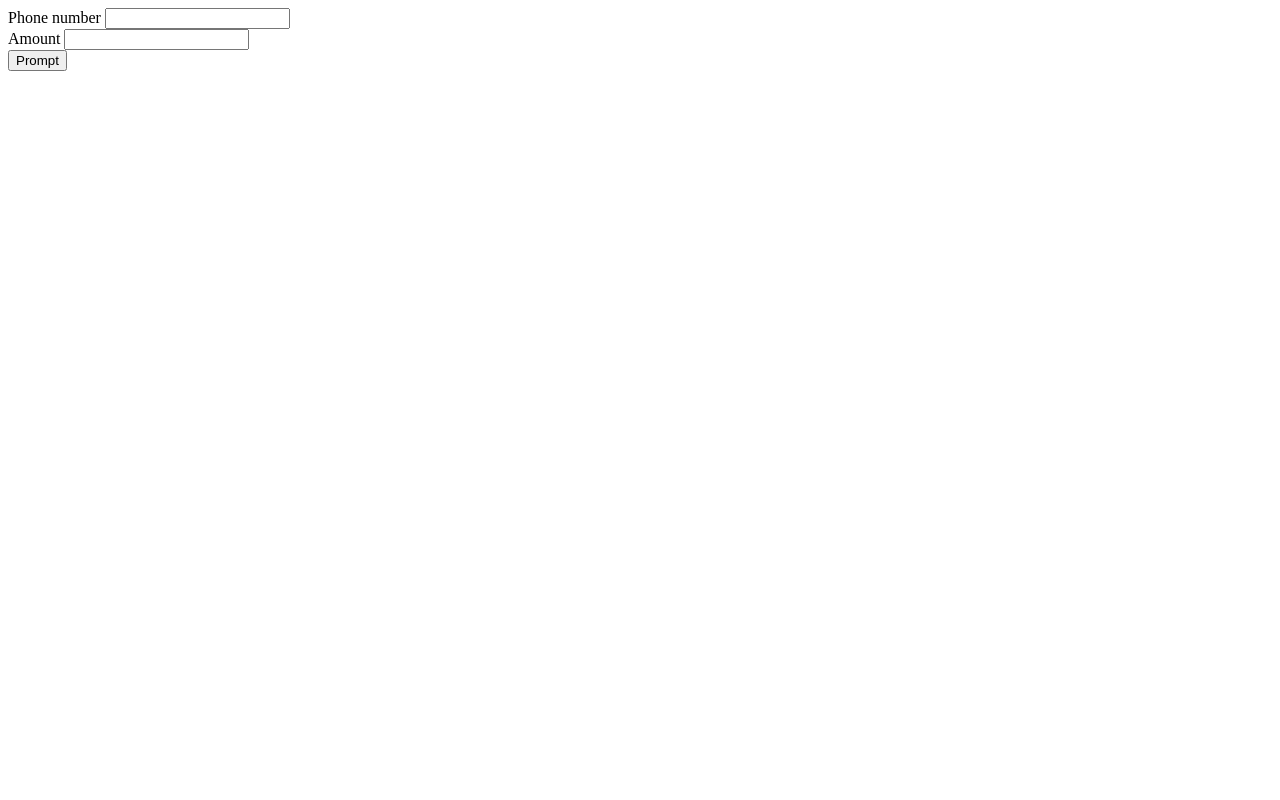
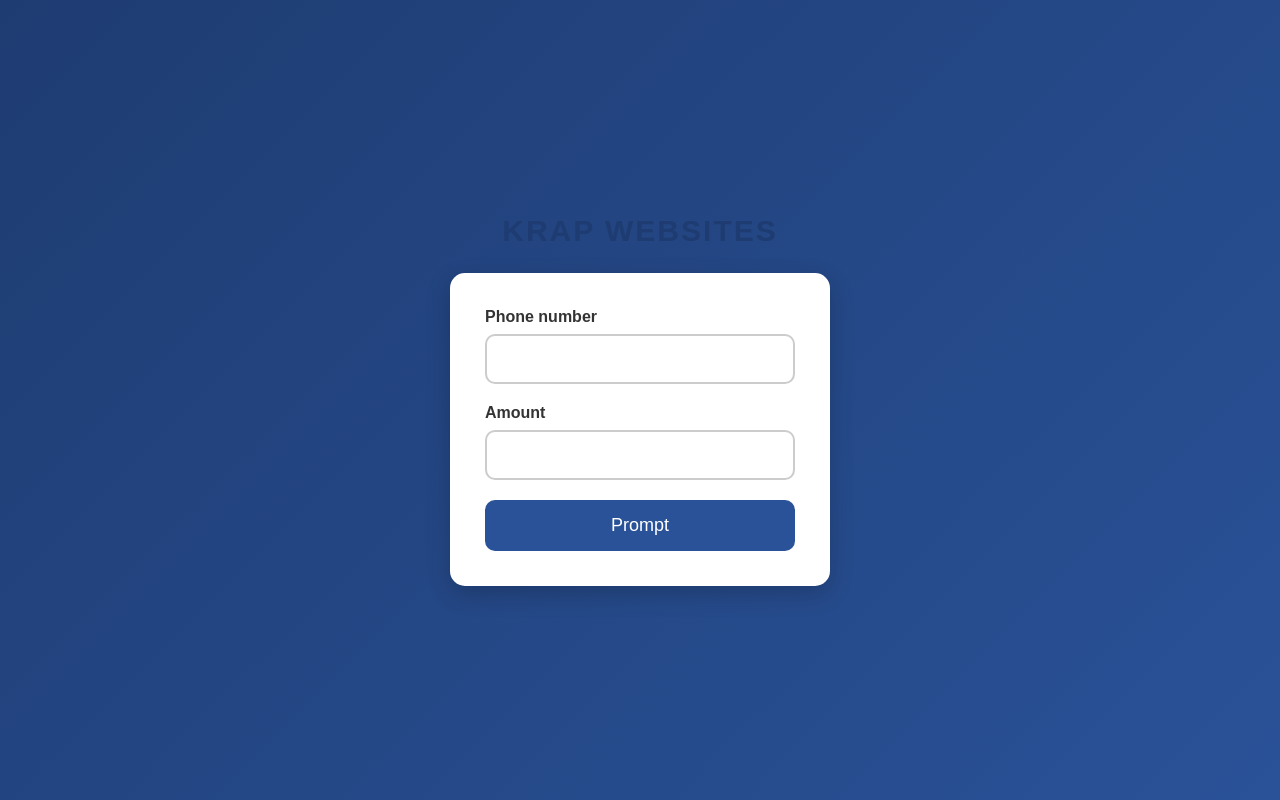
Before and after one commit to krapsenjoh/STK-NOTIFICATION, a plain HTML site: page Frontend/index.html in a window 1280 px wide. Drawn offline with Linux system fonts and the light colour scheme.

Commit message:
styled the page

```diff
--- a/Frontend/index.html
+++ b/Frontend/index.html
@@ -5,7 +5,88 @@
     <meta name="viewport" content="width=device-width, initial-scale=1.0">
     <title>Stk - push notification</title>
 </head>
+<style>
+    * {
+  margin: 0;
+  padding: 0;
+  box-sizing: border-box;
+  font-family: Arial, sans-serif;
+}
+
+body {
+  height: 100vh;
+  display: flex;
+  justify-content: center;
+  align-items: center;
+  flex-direction: column;
+  background: linear-gradient(135deg, #1e3c72, #2a5298);
+}
+
+form {
+  background: white;
+  padding: 35px;
+  width: 380px;
+  border-radius: 15px;
+  box-shadow: 0 8px 25px rgba(0,0,0,0.2);
+}
+
+h3 {
+  text-align: center;
+  margin-bottom: 25px;
+  font-size: 30px;
+  color: #1e3c72;
+  letter-spacing: 2px;
+}
+
+form div {
+  margin-bottom: 20px;
+}
+
+label {
+  display: block;
+  margin-bottom: 8px;
+  font-weight: bold;
+  color: #333;
+}
+
+input {
+  width: 100%;
+  padding: 14px;
+  border: 2px solid #ccc;
+  border-radius: 10px;
+  outline: none;
+  font-size: 16px;
+  transition: 0.3s;
+}
+
+input:focus {
+  border-color: #2a5298;
+  box-shadow: 0 0 8px rgba(42,82,152,0.3);
+}
+
+button {
+  width: 100%;
+  padding: 15px;
+  border: none;
+  background: #2a5298;
+  color: white;
+  font-size: 18px;
+  border-radius: 10px;
+  cursor: pointer;
+  transition: 0.3s;
+}
+
+button:hover {
+  background: #1e3c72;
+  transform: translateY(-2px);
+}
+
+button:active {
+  transform: scale(0.98);
+}
+</style>
 <body>
+    <h3>KRAP WEBSITES</h3>
     <form>
         <div>
             <label for="phone-number">Phone number</label>
```
